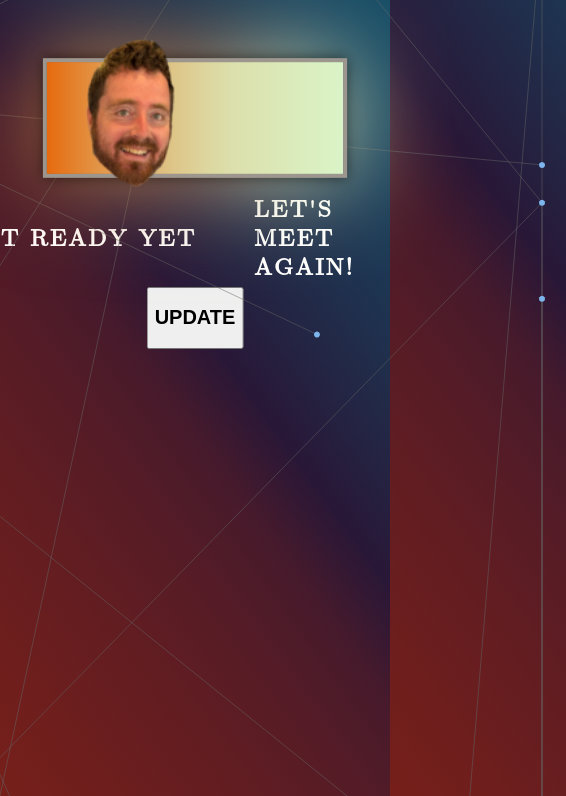
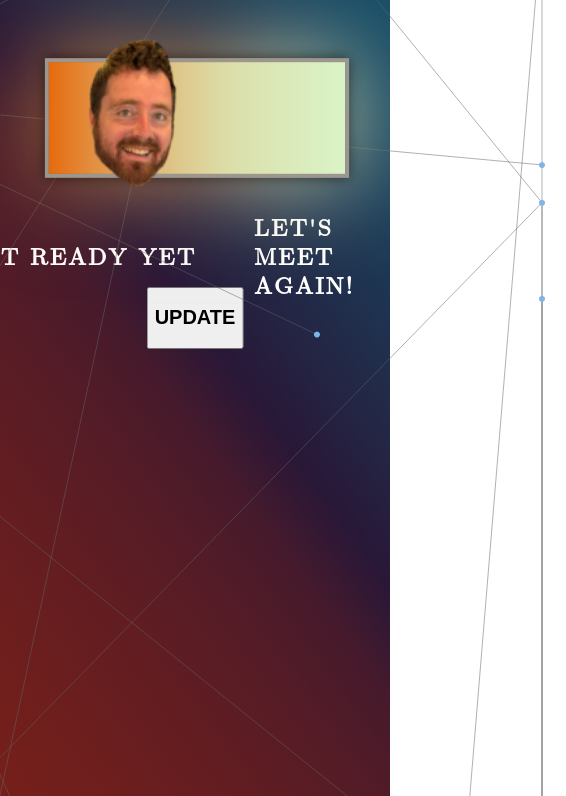
Before and after one commit to MichaelDimmitt/kirameter-attempt, a plain HTML site: page good-enough/index.html in a window 390 px wide. Shown: the part 304-1100 px from the top of the page, 566 px wide, since content can reach past the window. Drawn offline with nearby package versions, Linux system fonts and the light colour scheme.

Commit message:
fix mobile

```diff
--- a/good-enough/index.css
+++ b/good-enough/index.css
@@ -1,9 +1,7 @@
-{{/* body {
-  zoom: 75%
-} */}}
+
 #container1 {
   width: calc(200vw - 30px);
-  position: absolute;
+  position: fixed;
   top: -50%;
   left: -50%;
   height: 200vh;
@@ -12,7 +10,7 @@
 #container2 {
   width: calc(200vw - 30px);
   margin: auto auto auto auto;
-  position: absolute;
+  position: fixed;
   top: -50%;
   left: -50%;
   height: 200vh;
@@ -20,12 +18,12 @@
 #container4 {
   width: calc(200vw - 30px);
   margin: auto auto auto auto;
-  position: absolute;
+  position: fixed;
   height: 200vh;
 }
 #container3 {
   width: calc(200vw - 30px);
-  position: absolute;
+  position: fixed;
   margin: auto auto auto auto;
   height: 200vh;
   right: 28vw;
@@ -33,25 +31,25 @@
 #container4 {
   width: calc(200vw - 30px);
   margin: auto auto auto auto;
-  position: absolute;
+  position: fixed;
   height: 200vh;
   left: 68px;
 }
 #container5 {
   width: calc(200vw - 30px);
-  position: absolute;
+  position: fixed;
   margin: auto auto auto auto;
   height: 200vh;
   right: 88px;
 }
-.ww {
+{{/* .ww {
   width: 200vw;
   height: 200vh;
-}
+} */}}
 body {
   margin: 0px;
   background:
-            linear-gradient(0.65turn, #105770, 26%, #291737 40%, 56%, #92220f);
+            linear-gradient(0.65turn, #105770, 26%, #291737 40%, 56%, #92220f) no-repeat;
             /*linear-gradient(0.77turn, #105770 10%, 90%, #92220f);*/
             /* linear-gradient(to left, #105770, #92220f), linear-gradient(0.75turn, #105770, #92220f) !important;*/
 
@@ -65,13 +63,13 @@ body {
 }
 
 
-.slidecontainer {
+{{/* .slidecontainer {
   width: 100%;
-}
+} */}}
 
 .slider {
-  margin-left: 50vw;
   margin-top: 50vh;
+  left: 50vw;
   position: absolute !important;
   top: 0px;
   transform: translate(-50%, -50%) scale(1.3);
--- a/good-enough/index.html
+++ b/good-enough/index.html
@@ -8,9 +8,9 @@
 border: solid 3px;" type="range" min="1" max="100" value="20" class="slider" id="myRange">
 <input type="range" min="1" max="100" value="50" class="slider blur" id="myRange">
 
-<h1 class="text" style="position: relative; top: 30vh;left: 45vw;">KIRAMETER</h1>
-<h2 class="text adjust-both" style="position: absolute; top: 62vh;left: 20vw;">NOT READY YET</h2>
-<h2 class="text adjust-both" style="position: absolute; top: 62vh;left: 78vw;">LET'S MEET AGAIN!</h2>
+<h1 class="text adjust-both" style="position: absolute; top: calc(40vh - 120px);left: 50vw;">KIRAMETER</h1>
+<h2 class="text adjust-both" style="position: absolute; top: calc(50vh + 120px);left: 20vw;">NOT READY YET</h2>
+<h2 class="text adjust-both" style="position: absolute; top: calc(50vh + 120px);left: 78vw;">LET'S MEET AGAIN!</h2>
 <button class="adjust-top" style="position: absolute; top: 70vh;left: 50vw;">
   <h2>UPDATE</h2>
 </button>
```
